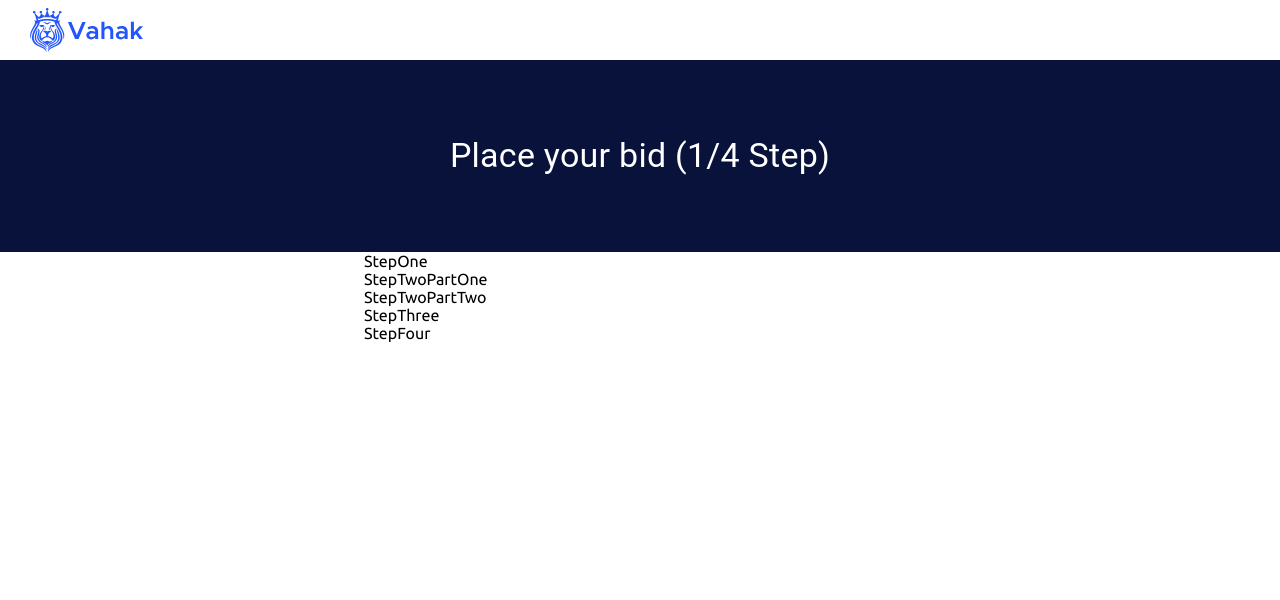
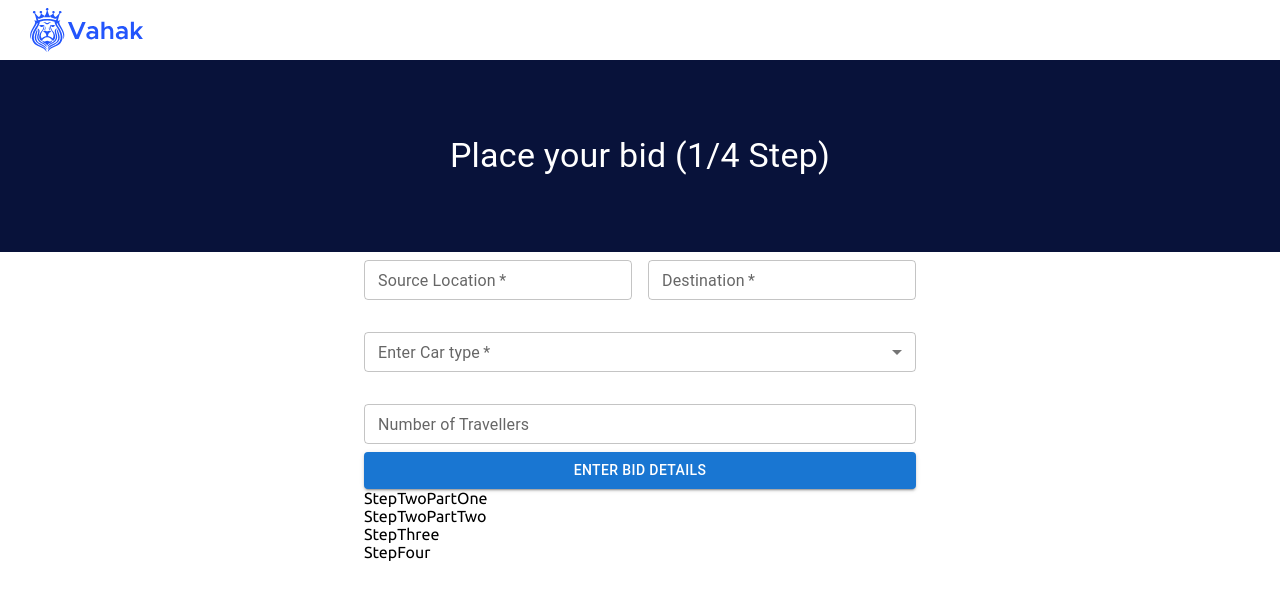
Before and after one commit to r4v-r4n/vahak-assignment, a React (Create React App) app: page / in a window 1280 px wide. Shown: the top 600 px of the page. Built offline with nearby package versions, Linux system fonts and the light colour scheme.

Commit message:
Form one done

```diff
--- a/src/components/form/forms/StepOne.tsx
+++ b/src/components/form/forms/StepOne.tsx
@@ -1,5 +1,87 @@
+import { Button, Grid } from '@mui/material';
+import { FormikControl } from 'common';
+import { Form, Formik } from 'formik';
+import { useAppDispatch } from 'store';
+import { journeyDetailsReducer } from 'store/app/appSlice';
+import * as yup from 'yup';
+
+type Values = {
+	sourceLocation: string;
+	destination: string;
+	travellers: string;
+	carType: string;
+};
+
 const StepOne = () => {
-	return <div>StepOne</div>;
+	const dispatch = useAppDispatch();
+	const carTypeOptions = [
+		{ key: 'hatchBack', value: 'HatchBack' },
+		{ key: 'sedan', value: 'Sedan' },
+		{ key: 'suv', value: 'SUV' },
+	];
+
+	const initialValues = {
+		sourceLocation: '',
+		destination: '',
+		travellers: '',
+		carType: '',
+	};
+
+	const validationSchema = yup.object({
+		sourceLocation: yup.string().required('Source location is required'),
+		destination: yup.string().required('Destination is required'),
+		carType: yup.string().required('Car Type is required'),
+		travellers: yup.number().required('Travellers is required'),
+	});
+	const onSubmit = (values: Values) => {
+		console.log(values);
+		dispatch(journeyDetailsReducer(values));
+	};
+
+	return (
+		<>
+			<Formik initialValues={initialValues} validationSchema={validationSchema} onSubmit={onSubmit}>
+				{() => (
+					<Form>
+						<Grid container spacing={2}>
+							<Grid item xs={12} sm={6}>
+								<FormikControl
+									control='muiInput'
+									name='sourceLocation'
+									label='Source Location'
+									required
+								/>
+							</Grid>
+							<Grid item xs={12} sm={6}>
+								<FormikControl control='muiInput' name='destination' label='Destination' required />
+							</Grid>
+
+							<Grid item xs={12}>
+								<FormikControl
+									control='muiSelect'
+									name='carType'
+									label='Enter Car type'
+									options={carTypeOptions}
+									required
+								/>
+							</Grid>
+							<Grid item xs={12}>
+								<FormikControl
+									control='muiInput'
+									name='travellers'
+									label='Number of Travellers'
+									type='number'
+								/>
+							</Grid>
+						</Grid>
+						<Button variant='contained' color='primary' type='submit' fullWidth>
+							Enter Bid Details
+						</Button>
+					</Form>
+				)}
+			</Formik>
+		</>
+	);
 };
 
 export default StepOne;
--- a/src/store/app/appSlice.ts
+++ b/src/store/app/appSlice.ts
@@ -4,11 +4,18 @@ import { RootState } from '..';
 type InitialState = {
 	status: 'idle' | 'loading' | 'failed';
 	step: string;
+	journeyDetails: {
+		sourceLocation: string;
+		destination: string;
+		travellers: string;
+		carType: string;
+	};
 };
 
 const initialState: InitialState = {
 	status: 'idle',
 	step: 'Place your bid (1/4 Step)',
+	journeyDetails: { sourceLocation: '', destination: '', travellers: '', carType: '' },
 };
 
 export const appSlice = createSlice({
@@ -16,14 +23,17 @@ export const appSlice = createSlice({
 	initialState,
 	// The `reducers` field lets us define reducers and generate associated actions
 	reducers: {
-		setStep: (state, action) => {
+		stepReducer: (state, action) => {
 			state.step = action.payload;
+		},
+		journeyDetailsReducer: (state, action) => {
+			state.journeyDetails = action.payload;
 		},
 	},
 });
 
 // exporting reducer so that we can dispatch this in desired page(s) which then will trigger associated action with the reducer
-export const { setStep } = appSlice.actions;
+export const { stepReducer, journeyDetailsReducer } = appSlice.actions;
 
 // exporting the app data object for consumption by page(s)
 export const appDataInReduxStore = (state: RootState) => state.app;
```
